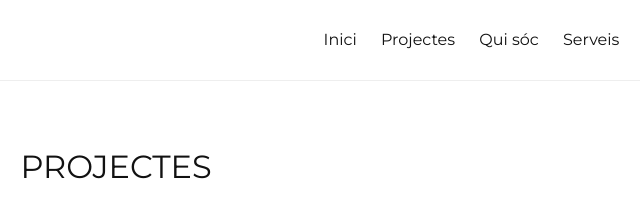
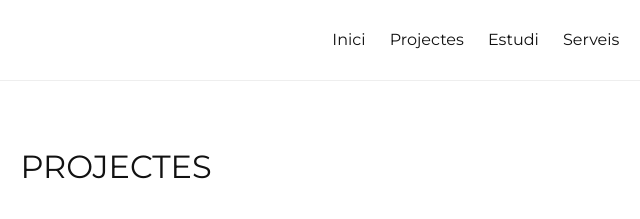
Before and after one commit to gcarrerag/laurea-arquitectura, a plain HTML site: page projectes.html in a window 1280 px wide. Shown: the top 219 px of the page, 524-1164 px from the left. Drawn offline with Linux system fonts and the light colour scheme.

Commit message:
Update projectes.html

```diff
--- a/projectes.html
+++ b/projectes.html
@@ -14,7 +14,7 @@
     <nav>
       <a href="index.html">Inici</a>
       <a href="projectes.html" class="actiu">Projectes</a>
-      <a href="qui-soc.html">Qui sóc</a>
+      <a href="qui-soc.html">Estudi</a>
       <a href="serveis.html">Serveis</a>
       <a href="contacte.html">Contacte</a>
     </nav>
```
